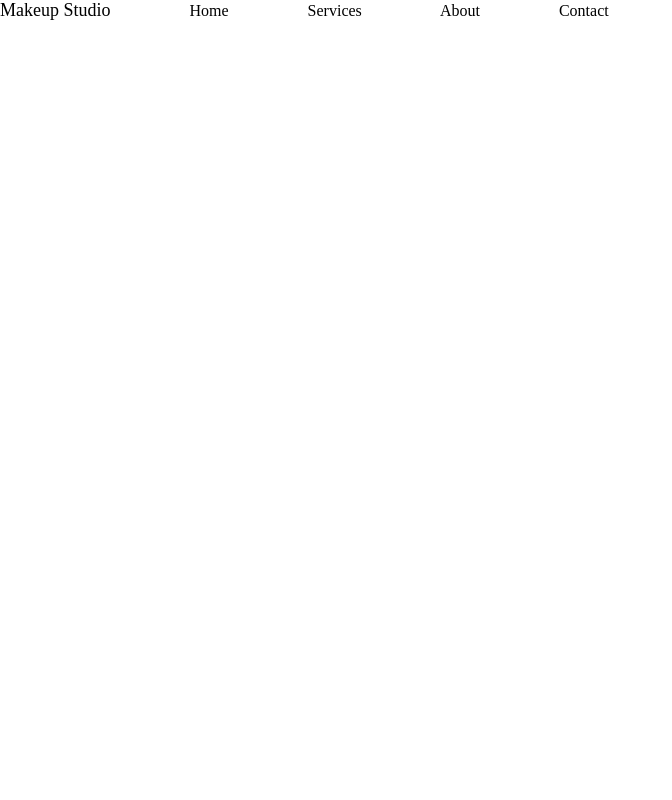
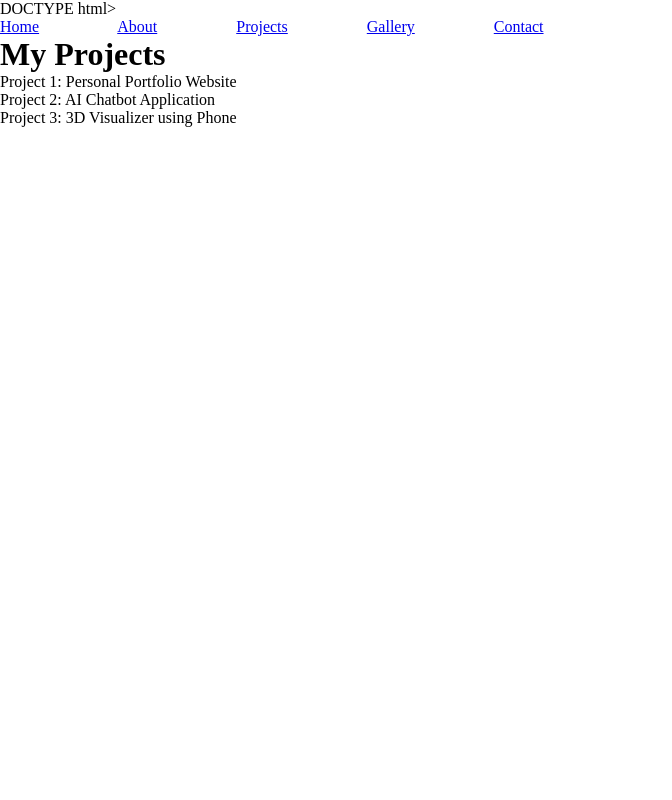
Before and after one commit to shashank750/my-website, a plain HTML site: page index.html in a window 1280 px wide. Shown: the top 800 px of the page, without its empty margins (0-672 px from the left). Drawn offline with Linux system fonts and the light colour scheme.

Commit message:
Update index.html

```diff
--- a/index.html
+++ b/index.html
@@ -1,18 +1,26 @@
-<!DOCTYPE html>
-<html>
+DOCTYPE html>
+<html lang="en">
 <head>
-  <link rel ="stylesheet" href = "style.css">
+  <meta charset="UTF-8">
+  <title>Projects - Shashank</title>
+  <link rel="stylesheet" href="style.css">
 </head>
 <body>
-<nav class = "header">
-<a id = "logo">Makeup Studio</a>
-<a>Home</a>
-<a>Services</a>
-<a>About</a>
-<a>Contact</a>
-</nav>
-<div id = "seconddiv">
-</div>
-<footer>End of Website</footer>
-</body
+  <nav>
+    <a href="index.html">Home</a>
+    <a href="about.html">About</a>
+    <a href="projects.html">Projects</a>
+    <a href="gallery.html">Gallery</a>
+    <a href="contact.html">Contact</a>
+  </nav>
+
+  <header>
+    <h1>My Projects</h1>
+    <ul>
+      <li>Project 1: Personal Portfolio Website</li>
+      <li>Project 2: AI Chatbot Application</li>
+      <li>Project 3: 3D Visualizer using Phone</li>
+    </ul>
+  </header>
+</body>
 </html>
```
